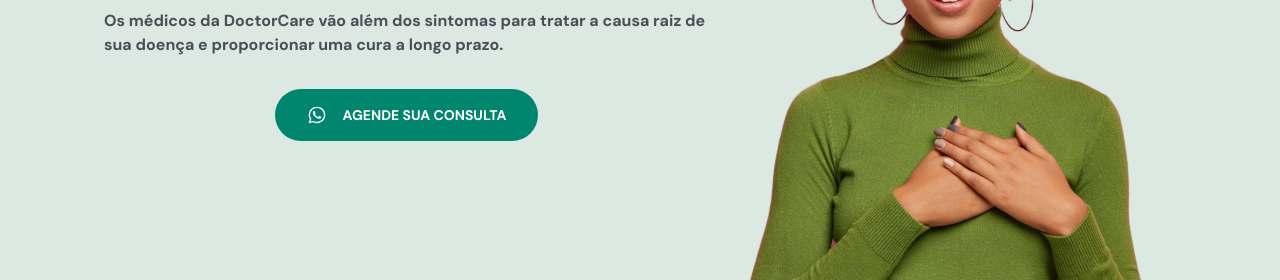
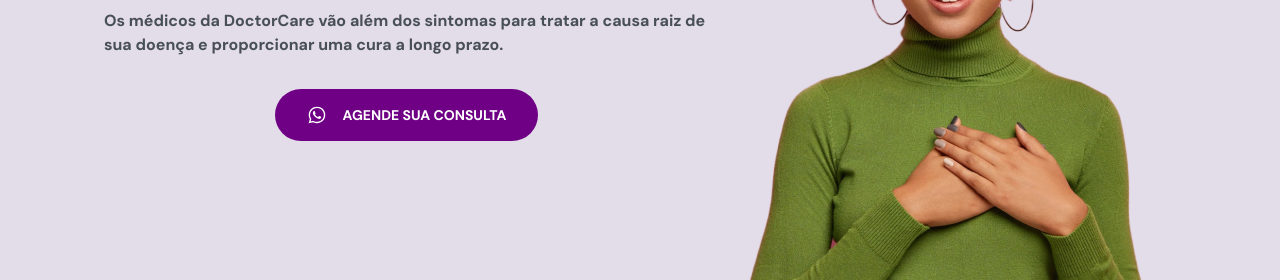
Before and after one commit to Fitzeira/doctorcare, a plain HTML site: page index.html in a window 1280 px wide. Shown: the part 339-619 px from the top of the page. Drawn offline with nearby package versions, Linux system fonts and the light colour scheme.

Commit message:
ajuste de cor

```diff
--- a/style.css
+++ b/style.css
@@ -7,7 +7,7 @@
 }
 
 :root {
-  --hue: 170;
+  --hue: 290;
   --primary-color: hsl(var(--hue), 100%, 26%);
   --headline: hsl(210, 11%, 15%);
   --paragraph: hsl(210, 9%, 31%);
```
